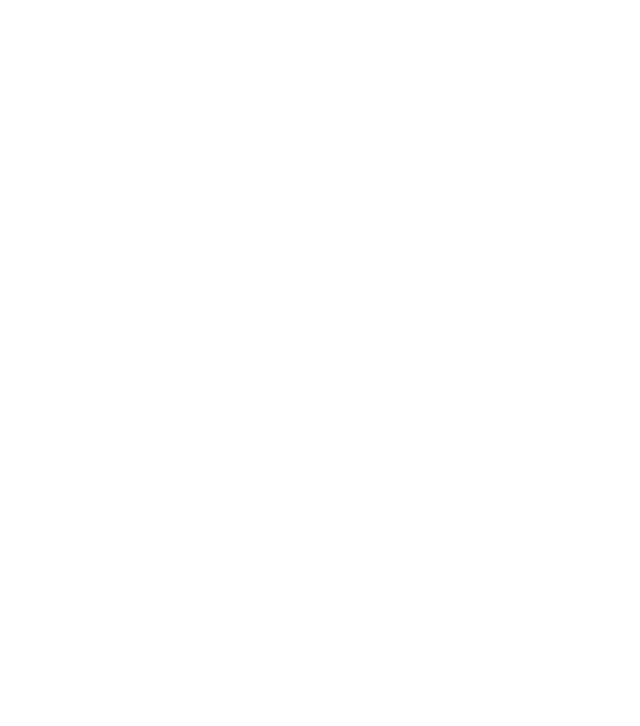
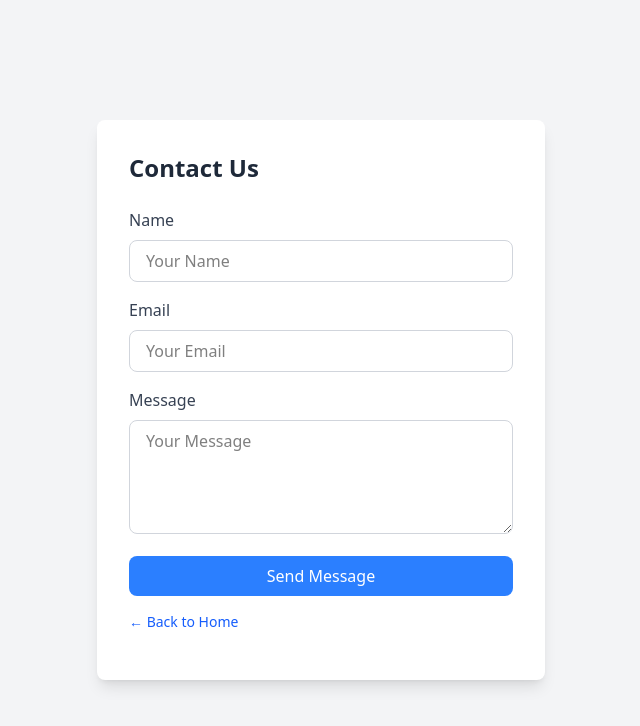
Before and after one commit to ap-sullivan/paisley-games, a React (Vite) app: page /contact in a window 1280 px wide. Before the commit this address had no page. Shown: the top 726 px of the page, without its empty margins (319-959 px from the left). Built offline with nearby package versions, Linux system fonts and the light colour scheme.

Commit message:
contact route and contact created

```diff
--- a/src/App.jsx
+++ b/src/App.jsx
@@ -3,6 +3,7 @@
 import { BrowserRouter as Router, Routes, Route} from 'react-router-dom';
 import Home from './pages/Home';
 import Events from './pages/Events';
+import Contact from './pages/Contact';
 
 function App() {
 
@@ -12,6 +13,7 @@
       <Routes>
         <Route path="/" element={<Home />} />
         <Route path="/events" element={<Events />} />
+        <Route path="/contact" element={<Contact />} />
       </Routes>
     </Router>
   )
--- a/src/components/navigation/TopNav.jsx
+++ b/src/components/navigation/TopNav.jsx
@@ -89,7 +89,7 @@
           <Link to="/local-info" className='mx-2 duration-100 group-hover:text-grey-darkest group-hover:border-b-2 group-hover:border-grey-dark'>Local Info</Link>
         </div>
         <div className="group">
-          <HashLink to="/#contact" className='mx-2 duration-100 group-hover:text-grey-darkest group-hover:border-b-2 group-hover:border-grey-dark '>Contact</HashLink>
+          <HashLink to="/contact" className='mx-2 duration-100 group-hover:text-grey-darkest group-hover:border-b-2 group-hover:border-grey-dark '>Contact</HashLink>
         </div>
 
       </div>
--- /dev/null
+++ b/src/pages/Contact.jsx
@@ -0,0 +1,58 @@
+//contact page with tailwind css
+import React from 'react';
+import { Link } from 'react-router-dom';
+
+const Contact = () => {
+    return (
+        <div className="min-h-screen flex items-center justify-center bg-gray-100 p-6">
+            <div className="bg-white p-8 rounded-lg shadow-lg w-full max-w-md">
+                <h2 className="text-2xl font-bold mb-6 text-gray-800">Contact Us</h2>
+                <form className="space-y-4">
+                    <div>
+                        <label className="block text-gray-700 mb-2" htmlFor="name">Name</label>
+                        <input
+                            type="text"
+                            id="name"
+                            className="w-full px-4 py-2 border border-gray-300 rounded-lg focus:outline-none focus:ring-2 focus:ring-blue-500"
+                            placeholder="Your Name"
+                        />
+                    </div>
+                    <div>
+                        <label className="block text-gray-700 mb-2" htmlFor="email">Email</label>
+                        <input
+                            type="email"
+                            id="email"
+                            className="w-full px-4 py-2 border border-gray-300 rounded-lg focus:outline-none focus:ring-2 focus:ring-blue-500"
+                            placeholder="Your Email"
+                        />
+                    </div>
+                    <div>
+                        <label className="block text-gray-700 mb-2" htmlFor="message">Message</label>
+                        <textarea
+                            id="message"
+                            className="w-full px-4 py-2 border border-gray-300 rounded-lg focus:outline-none focus:ring-2 focus:ring-blue-500"
+                            rows="4"
+                            placeholder="Your Message"
+                        ></textarea>
+                    </div>
+                    <button
+                        type="submit"
+                        className="w-full bg-blue-500 text-white py-2 rounded-lg hover:bg-blue-600 transition-colors"
+                    >
+                        Send Message
+                    </button>
+                </form>
+
+                 <Link
+                    to="/"
+                    className="inline-flex items-center text-sm text-blue-600 hover:text-blue-800 mb-4 mt-4"
+                    aria-label="Back to home"
+                >
+                    ← Back to Home
+                </Link>
+            </div>
+        </div>
+    );
+}
+
+export default Contact;
```
